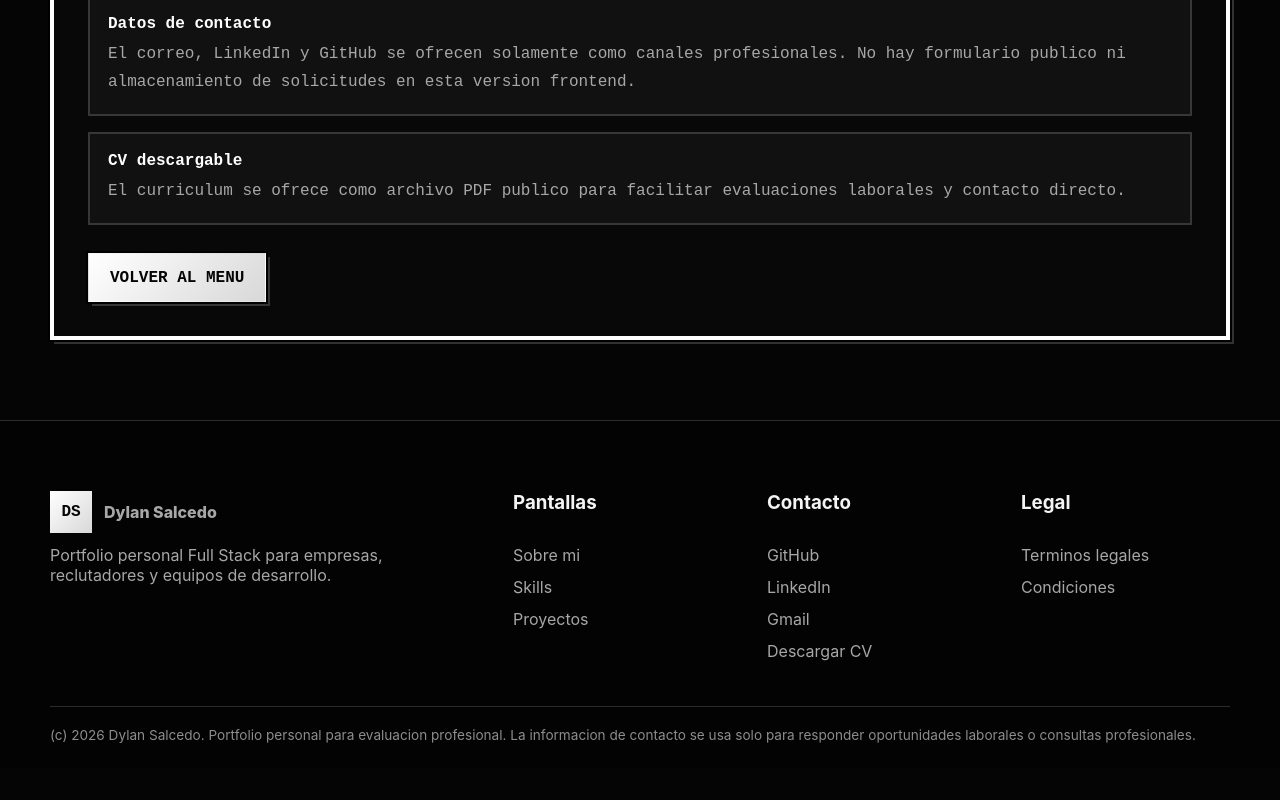
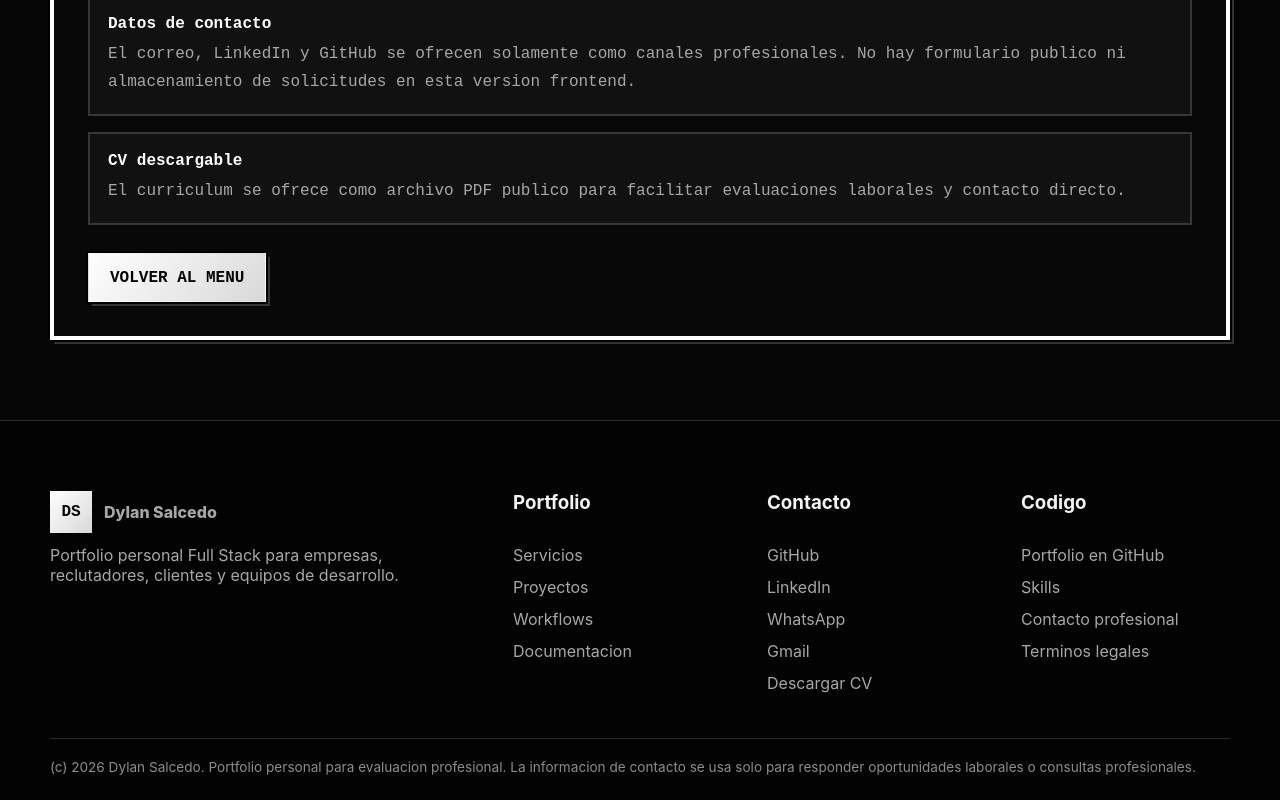
Before and after one commit to DylanDev08/Portfolio-Dylan, a React (Vite) app in the folder frontend/: page /legal in a window 1280 px wide. Shown: the part 614-1414 px from the top of the page. Before the commit the page ends 1382 px from the top, so only its background shows below. Built offline with nearby package versions, Linux system fonts and the light colour scheme; no server answers.

Commit message:
Expand footer with services workflows contact links

```diff
--- a/frontend/src/components/layout/Footer.jsx
+++ b/frontend/src/components/layout/Footer.jsx
@@ -8,25 +8,29 @@ export function Footer({ profile }) {
           <Link className="brand" to="/">
             <span>DS</span>Dylan Salcedo
           </Link>
-          <p>Portfolio personal Full Stack para empresas, reclutadores y equipos de desarrollo.</p>
+          <p>Portfolio personal Full Stack para empresas, reclutadores, clientes y equipos de desarrollo.</p>
         </div>
         <div>
-          <h3>Pantallas</h3>
-          <Link to="/sobre-mi">Sobre mi</Link>
-          <Link to="/skills">Skills</Link>
+          <h3>Portfolio</h3>
+          <Link to="/servicios">Servicios</Link>
           <Link to="/proyectos">Proyectos</Link>
+          <Link to="/automatizaciones">Workflows</Link>
+          <Link to="/documentacion">Documentacion</Link>
         </div>
         <div>
           <h3>Contacto</h3>
           <a href={profile.githubUrl} target="_blank" rel="noreferrer noopener">GitHub</a>
           <a href={profile.linkedinUrl} target="_blank" rel="noreferrer noopener">LinkedIn</a>
+          <a href={profile.whatsappUrl} target="_blank" rel="noreferrer noopener">WhatsApp</a>
           <a href={`mailto:${profile.email}`}>Gmail</a>
           <a href="/cv/CV_Dylan_Salcedo.pdf" download>Descargar CV</a>
         </div>
         <div>
-          <h3>Legal</h3>
+          <h3>Codigo</h3>
+          <a href={profile.portfolioUrl || profile.githubUrl} target="_blank" rel="noreferrer noopener">Portfolio en GitHub</a>
+          <Link to="/skills">Skills</Link>
+          <Link to="/contacto">Contacto profesional</Link>
           <Link to="/legal">Terminos legales</Link>
-          <Link to="/legal">Condiciones</Link>
         </div>
       </div>
       <div className="container footer-bottom" id="terminos">
```
